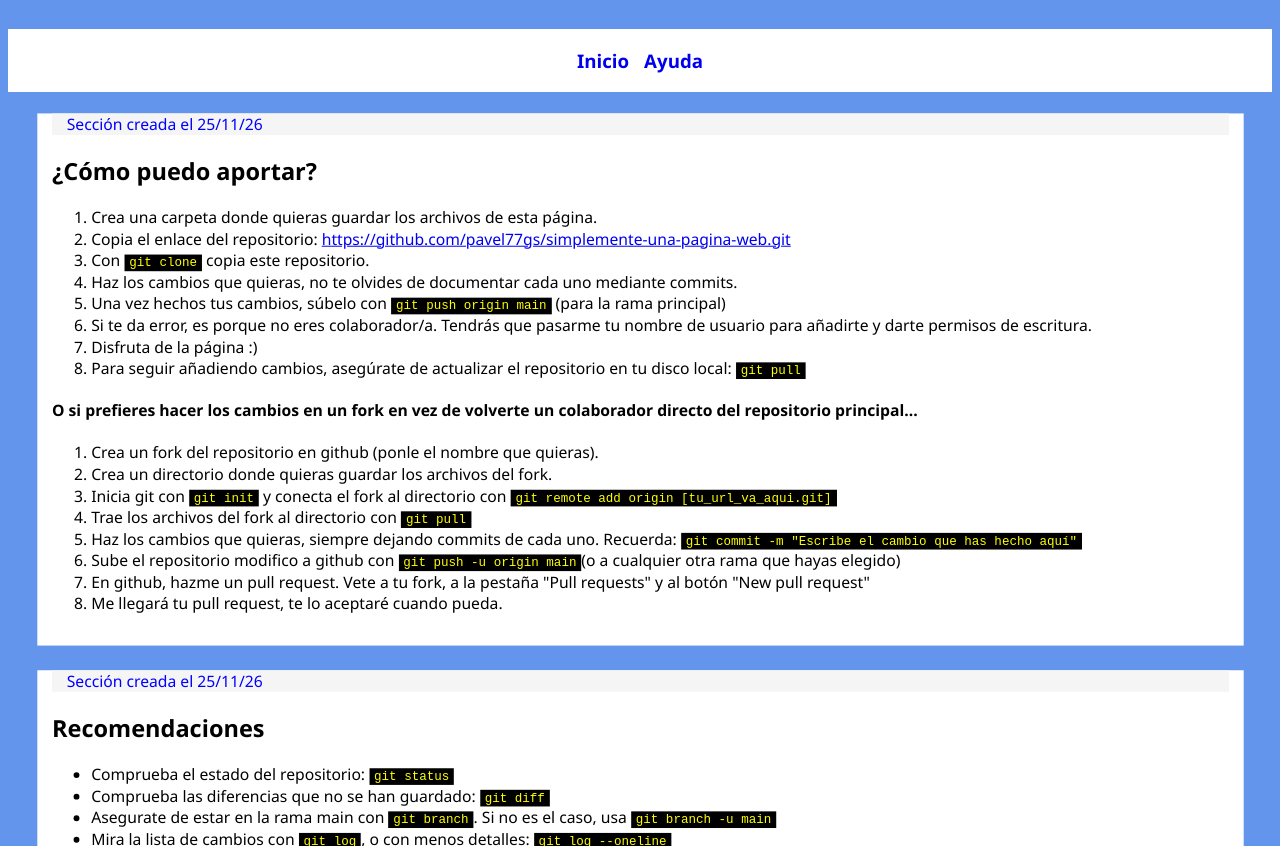
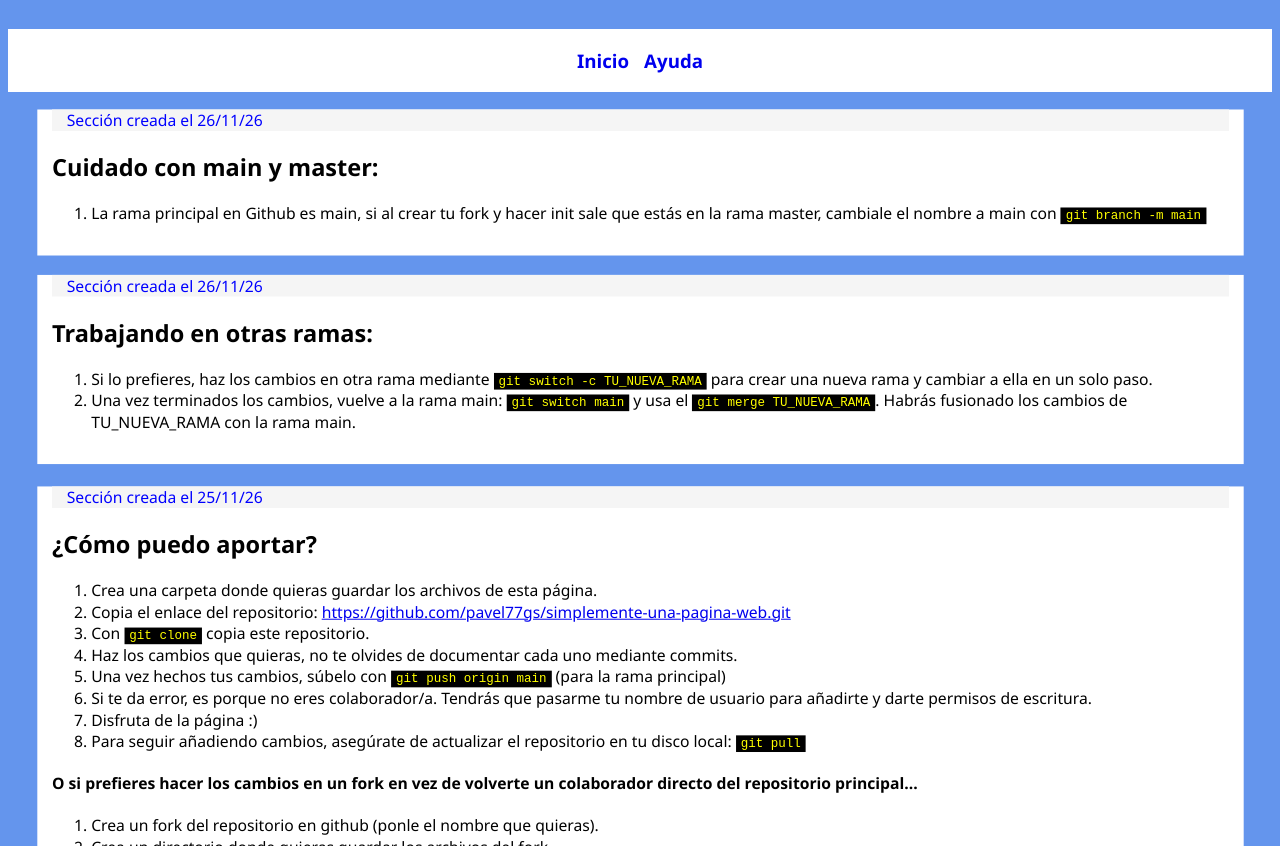
Before and after one commit to Joni-Jona/simplemente-una-pagina-web, a plain HTML site: page paginas/ayuda.html in a window 1280 px wide. Shown: the part 92-938 px from the top of the page. Drawn offline with Linux system fonts and the light colour scheme.

Commit message:
2 nuevas secciones en ayuda.html

```diff
--- a/paginas/ayuda.html
+++ b/paginas/ayuda.html
@@ -17,7 +17,22 @@
             <li><a href="ayuda.html"><h3>Ayuda</h3></a></li>
         </ul>
     </nav>
-
+    <section class="seccion_simple">
+        <p>Sección creada el <time datetime="2026-11-26">26/11/26</time></p>
+        <h2>Cuidado con main y master:</h2>
+        <ol>
+            <li>La rama principal en Github es main, si al crear tu fork y hacer init sale que estás en la rama master, cambiale el nombre a main con <code>git branch -m main</code></li>
+        </ol>
+    </section>
+    <section class="seccion_simple">
+        <p>Sección creada el <time datetime="2026-11-26">26/11/26</time></p>
+        <h2>Trabajando en otras ramas:</h2>
+        <ol>
+            <li>Si lo prefieres, haz los cambios en otra rama mediante <code>git switch -c TU_NUEVA_RAMA</code> para crear una nueva rama y cambiar a ella en un solo paso.</li>
+            <li>Una vez terminados los cambios, vuelve a la rama main: <code>git switch main</code> y usa el <code>git merge TU_NUEVA_RAMA</code>. Habrás fusionado
+            los cambios de TU_NUEVA_RAMA con la rama main.</li>
+        </ol>
+    </section>
     <section class="seccion_simple">
         <p>Sección creada el <time datetime="2026-11-25">25/11/26</time></p>
         <h2 class="titulo">¿Cómo puedo aportar?</h2>
@@ -49,11 +64,8 @@
         <ul>
             <li>Comprueba el estado del repositorio: <code>git status</code></li>
             <li>Comprueba las diferencias que no se han guardado: <code>git diff</code></li>
-            <li>Asegurate de estar en la rama main con <code>git branch</code>. Si no es el caso, usa <code>git branch -u main</code></li>
+            <li>Asegurate de estar en la rama main con <code>git branch</code>. Si no, usa <code>git switch main</code></li>
             <li>Mira la lista de cambios con <code>git log</code>, o con menos detalles: <code>git log --oneline</code></li>
-            <li>Si lo prefieres, haz los cambios en otra rama mediante <code>git switch -c TU_NUEVA_RAMA</code> para crear una nueva rama y cambiar a ella en un solo paso.</li>
-            <li>Una vez terminados los cambios, vuelve a la rama main: <code>git switch main</code> y usa el <code>git merge TU_NUEVA_RAMA</code>. Habrás fusionado
-            los cambios de TU_NUEVA_RAMA con la rama main.</li>
             <li>La primera vez que vayas a hacer un push, usa el parámetro -u para facilitar los siguientes pulls y pushes: <code>git push -u origin main</code></li>
             <li>Cualquier otra recomendación que tengas añádela aquí :)</li>
         </ul>
```
